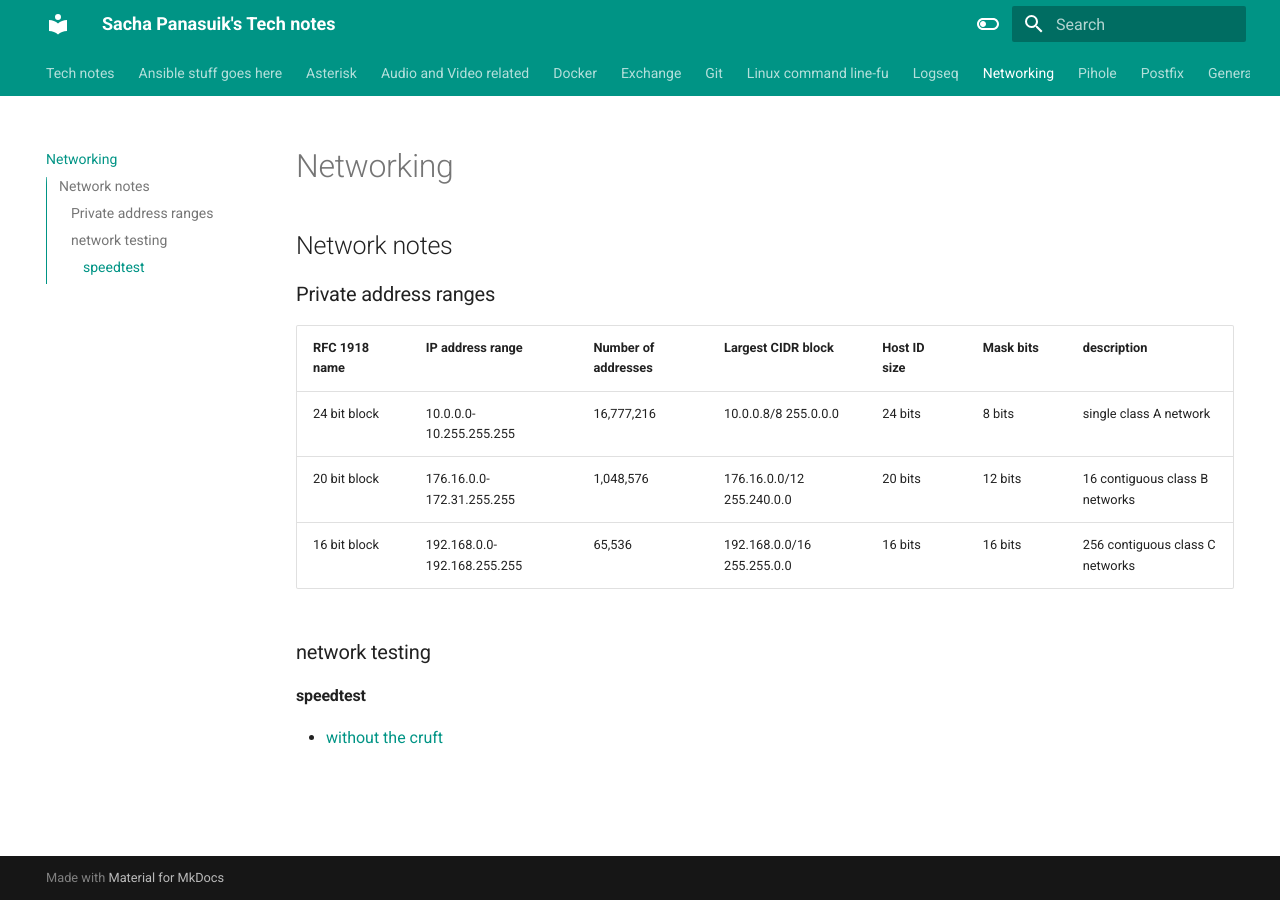
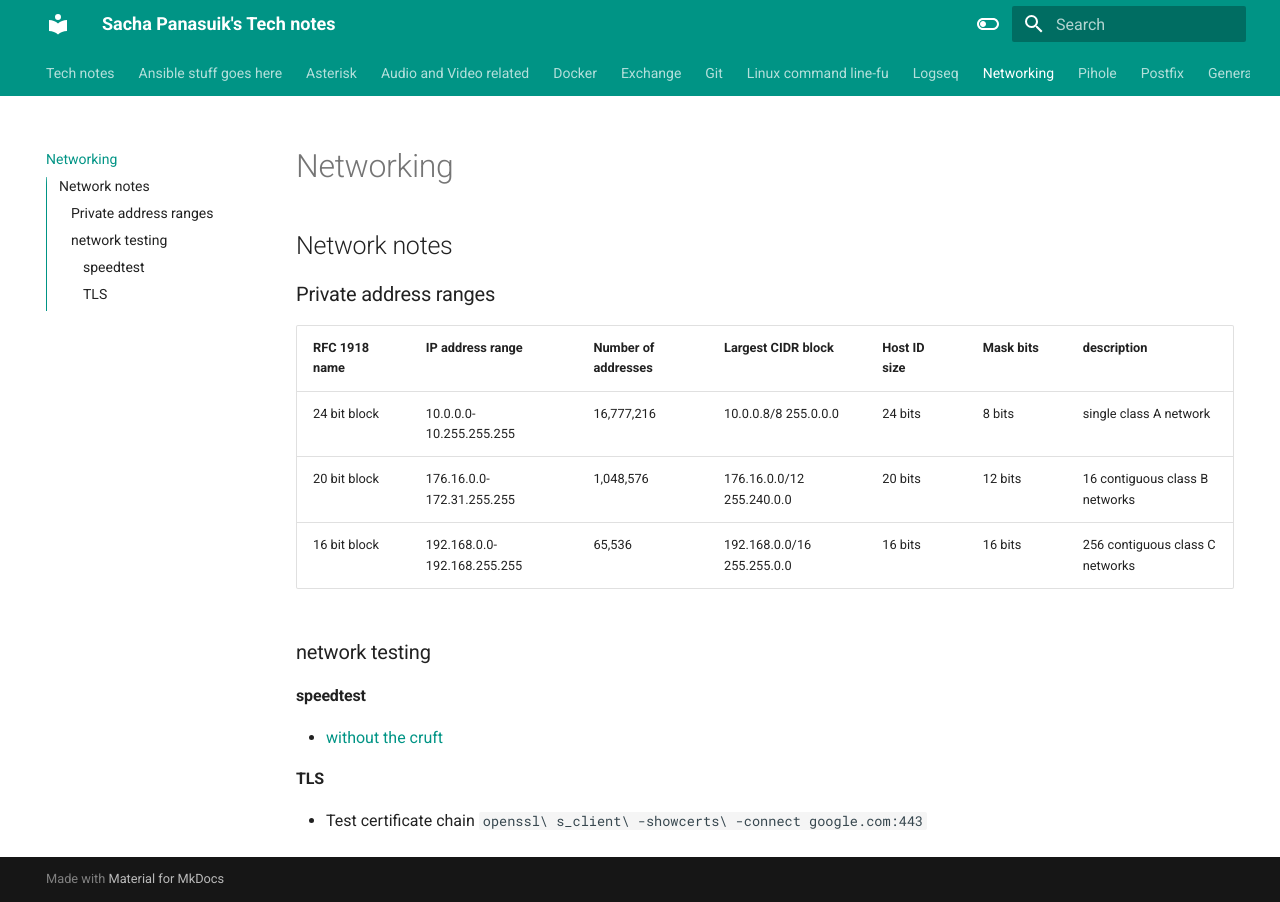
Before and after one commit to sachapan/tech_notes, an MkDocs documentation site: the page built from docs/networking.md, in a window 1280 px wide. Built offline with MkDocs 1.6.1 and Material for MkDocs 9.7.7, drawn with Linux system fonts in a browser that asks for light colours.

Commit message:
Added ssl test command.

```diff
--- a/docs/networking.md
+++ b/docs/networking.md
@@ -13,3 +13,8 @@
 #### speedtest
 
 - [without the cruft](https://librespeed.org/)
+
+#### TLS
+
+- Test certificate chain
+  `openssl\ s_client\ -showcerts\ -connect google.com:443`
```
